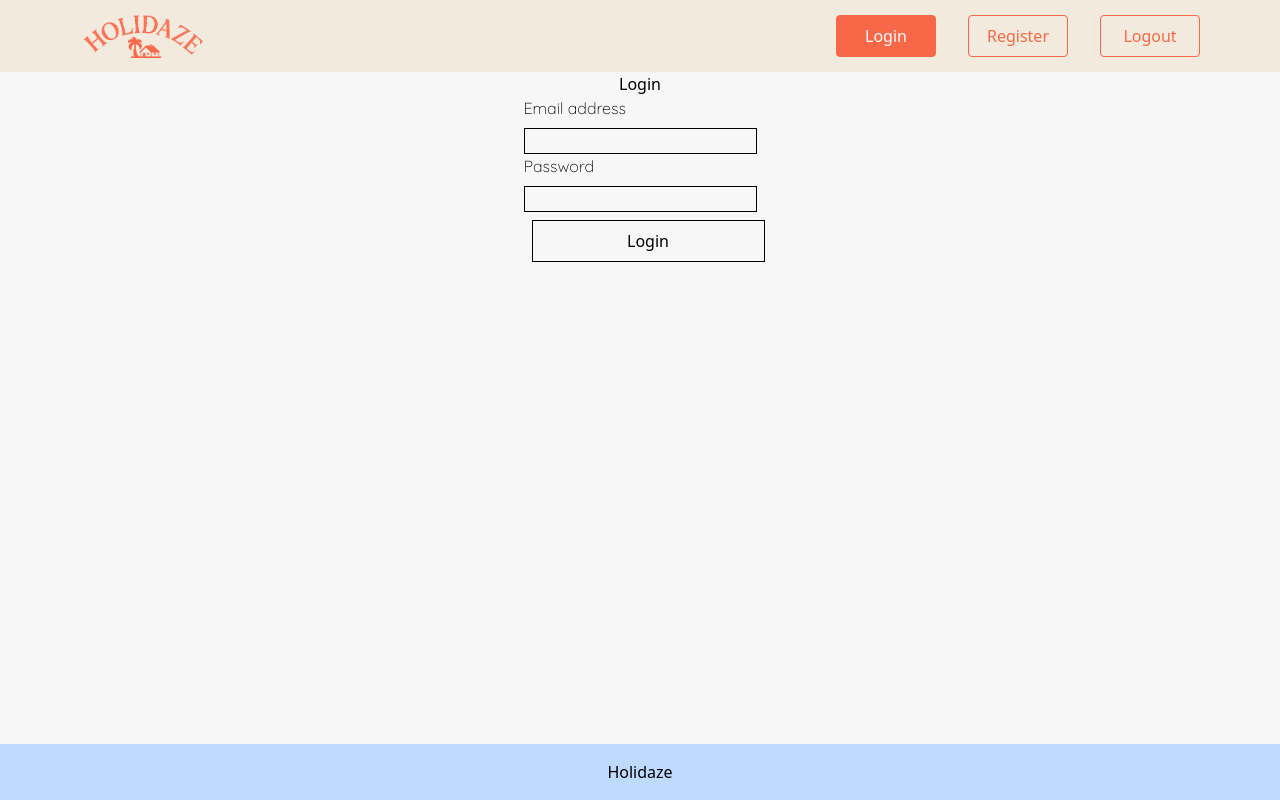
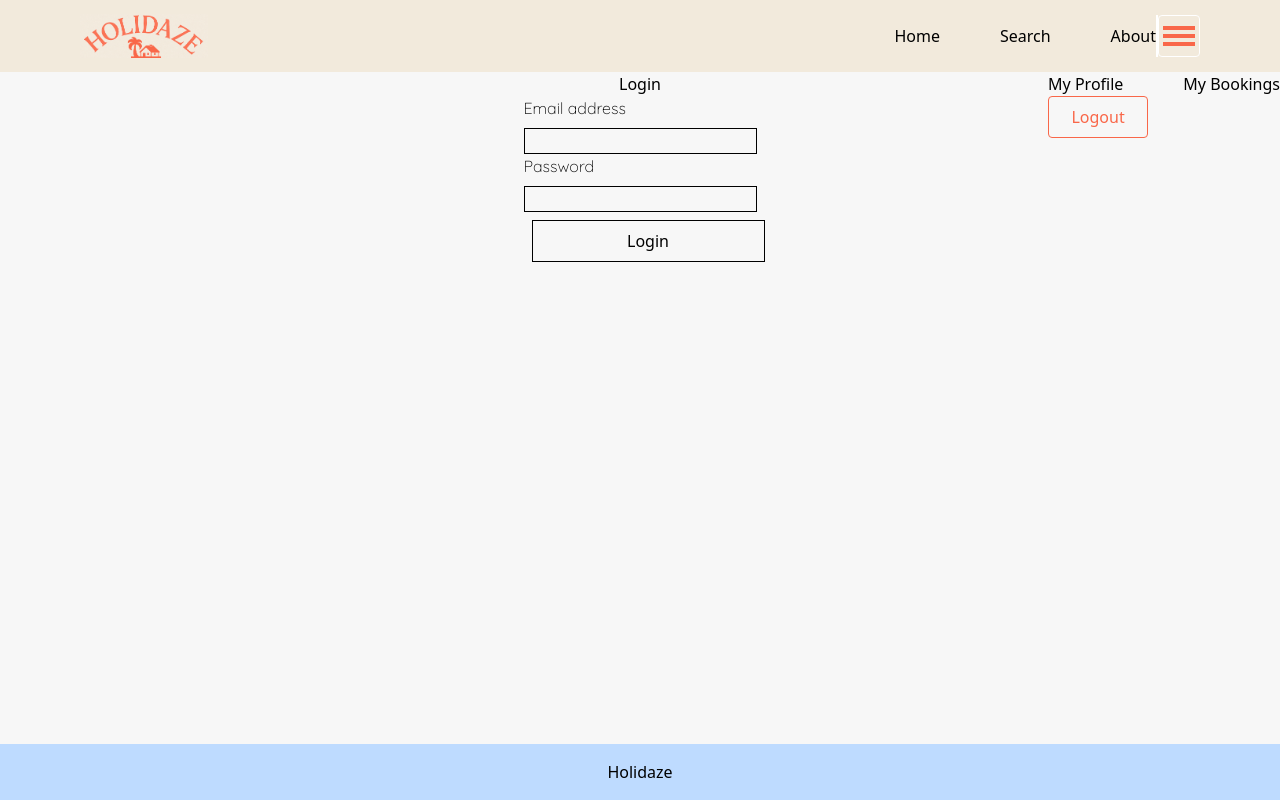
Before and after one commit to IngridOrnum/ingrid_holidaze_2025, a React (Vite) app: page /login in a window 1280 px wide. Built offline with nearby package versions, Linux system fonts and the light colour scheme; sample sign-in values are in the browser's storage.

Commit message:
Chore: Added links to header

```diff
--- a/src/Api/Auth/Logout.jsx
+++ b/src/Api/Auth/Logout.jsx
@@ -5,13 +5,13 @@ export function Logout() {
     const navigate = useNavigate();
 
     useEffect(() => {
-        // Clear stored user data
+
         localStorage.removeItem("accessToken");
         localStorage.removeItem("user");
 
-        // Optionally delay to show a logout message, or just redirect
-        navigate("/login"); // or "/"
+        navigate("/");
+        window.location.reload();
     }, [navigate]);
 
-    return null; // or return a loading message if you want
+    return null;
 }
--- a/src/Api/Auth/Register.jsx
+++ b/src/Api/Auth/Register.jsx
@@ -1,6 +1,8 @@
 import {API_AUTH_REGISTER} from "../constants.jsx";
 
 export async function Register({name, email, password, venueManager = false}) {
+
+
     try {
         const response = await fetch(API_AUTH_REGISTER, {
             method: 'POST',
@@ -18,6 +20,7 @@ export async function Register({name, email, password, venueManager = false}) {
         const data = await response.json();
         console.log('API Response:', response.status, data);
 
+
         if (!response.ok) {
             throw new Error(data.message || 'Registration failed');
         }
--- a/src/Components/Layout/Header.jsx
+++ b/src/Components/Layout/Header.jsx
@@ -1,24 +1,89 @@
 import {Link} from "react-router-dom";
+import {useEffect, useState} from "react";
 
 export function Header() {
+    const [isLoggedIn, setIsLoggedIn] = useState(false);
+    const [menuOpen, setMenuOpen] = useState(false);
+
+
+    useEffect(() => {
+        const token = localStorage.getItem("accessToken");
+        setIsLoggedIn(!!token);
+    }, []);
+
     return (
-        <header className={"flex justify-between p-4 bg-secondary-beige px-[80px] py-[14px] items-center"}>
+        <header className={"flex justify-between p-4 bg-secondary-beige px-[80px] py-[14px] items-center relative"}>
             <Link to={"/"}>
                 <img src="/assets/logo.png" alt="Holidaze Logo" className={"w-[128px] h-[44px] cursor-pointer"}/>
             </Link>
             <div className={"flex gap-8"}>
+                {!isLoggedIn ? (
+                    <>
                         <Link to={"/login"}>
-                    <button className={"bg-primary-orange text-custom-white border border-primary-orange cursor-pointer w-[100px] py-2 rounded hover:bg-custom-white hover:text-primary-orange"}>Login</button>
+                            <button
+                                className={"bg-primary-orange text-custom-white border border-primary-orange cursor-pointer w-[100px] py-2 rounded hover:bg-custom-white hover:text-primary-orange"}>Login
+                            </button>
                         </Link>
                         <Link to={"/register"}>
-                    <button className={"text-primary-orange border border-primary-orange cursor-pointer w-[100px] py-2 rounded hover:bg-custom-white hover:text-primary-orange"}>Register</button>
+                            <button
+                                className={"text-primary-orange border border-primary-orange cursor-pointer w-[100px] py-2 rounded hover:bg-custom-white hover:text-primary-orange"}>Register
+                            </button>
                         </Link>
+                    </>
+                ) : (
+                    <>
+                        <nav className={"flex items-center"}>
+                            <ul className={"flex gap-[60px]"}>
+                                <Link to={"/"}>
+                                    <li>Home</li>
+                                </Link>
+                                <Link to={"/search-results"}>
+                                    <li>Search</li>
+                                </Link>
+                                <Link to={"/"}>
+                                    <li>About</li>
+                                </Link>
+                            </ul>
+                            <div className={"bg-white w-[2px] h-full"}></div>
+                            <div className={"border border-white rounded"}>
+                                <img src="" alt=""/>
+                                <button
+                                    onClick={() => setMenuOpen(!menuOpen)}
+                                    className={`flex flex-col justify-center items-center w-10 h-10 relative group`}>
+                                    <span
+                                        className={`bg-primary-orange h-1 w-8 mb-1 transform transition duration-300 ease-in-out ${menuOpen ? "rotate-45 translate-y-2" : ""}`}></span>
+                                    <span
+                                        className={`bg-primary-orange h-1 w-8 mb-1 transition-opacity duration-300 ${
+                                            menuOpen ? "opacity-0" : "opacity-100"
+                                        }`}
+                                    ></span>
+                                    <span
+                                        className={`bg-primary-orange h-1 w-8 transform transition duration-300 ease-in-out ${
+                                            menuOpen ? "-rotate-45 -translate-y-2" : ""
+                                        }`}
+                                    ></span>
+                                </button>
+                            </div>
+                            <div className={"dropdown-menu absolute top-full right-0 z-20"}>
+                                <ul className={"flex gap-[60px]"}>
+                                    <Link to={"/profile"}>
+                                        <li>My Profile</li>
+                                    </Link>
+                                    <Link to={"/bookings"}>
+                                        <li>My Bookings</li>
+                                    </Link>
+                                </ul>
                                 <Link to="/logout">
-                    <button className="text-primary-orange border border-primary-orange cursor-pointer w-[100px] py-2 rounded hover:bg-custom-white hover:text-primary-orange">
+                                    <button
+                                        className="text-primary-orange border border-primary-orange cursor-pointer w-[100px] py-2 rounded hover:bg-custom-white hover:text-primary-orange">
                                         Logout
                                     </button>
                                 </Link>
-
+                            </div>
+                        </nav>
+                    </>
+                )
+                }
             </div>
         </header>
     )
--- a/src/Routes/Auth/Login.jsx
+++ b/src/Routes/Auth/Login.jsx
@@ -1,10 +1,12 @@
 import { useState } from "react";
 import {Login} from "../../Api/Auth/Login.jsx";
+import {useNavigate} from "react-router-dom";
 
 
 export function OnLogin() {
     const [error, setError] = useState(null);
     const [success, setSuccess] = useState(null);
+    const navigate = useNavigate();
 
     async function handleSubmit(event) {
         event.preventDefault();
@@ -19,6 +21,9 @@ export function OnLogin() {
 
             localStorage.setItem("accessToken", response.data.accessToken);
             localStorage.setItem("user", JSON.stringify(response.data));
+
+            navigate("/");
+            window.location.reload();
 
             setSuccess("Login successful!");
             setError(null);
--- a/src/Routes/Auth/Register.jsx
+++ b/src/Routes/Auth/Register.jsx
@@ -1,9 +1,11 @@
 import {Register} from "../../Api/Auth/Register.jsx";
 import { useState } from "react";
+import {useNavigate} from "react-router-dom";
 
 export function OnRegister() {
     const [error, setError] = useState(null);
     const [success, setSuccess] = useState(null);
+    const navigate = useNavigate();
 
     async function handleSubmit(event) {
         event.preventDefault();
@@ -23,6 +25,10 @@ export function OnRegister() {
         try {
             const response = await Register({ name, email, password, venueManager });
             console.log("Registration success:", response);
+
+            navigate("/login");
+            window.location.reload();
+
             setSuccess("Registration successful!");
             setError(null);
         } catch (error) {
--- /dev/null
+++ b/src/Routes/Customer/Bookings.jsx
@@ -0,0 +1,7 @@
+export function Bookings() {
+    return (
+        <>
+            <h1>My Bookings</h1>
+        </>
+    )
+}
--- a/src/Routes/Customer/CustomerProfile.jsx
+++ /dev/null
@@ -1,7 +0,0 @@
-export function CustomerProfile() {
-    return (
-        <>
-            <h1>Customer Profile</h1>
-        </>
-    )
-}
--- /dev/null
+++ b/src/Routes/Profile.jsx
@@ -0,0 +1,7 @@
+export function Profile() {
+    return (
+        <>
+            <h1>My Profile</h1>
+        </>
+    )
+}
--- a/src/Routes/VenueManager/VenueManagerProfile.jsx
+++ /dev/null
@@ -1,7 +0,0 @@
-export function VenueManagerProfile() {
-    return (
-        <>
-            <h1>Venue Manager Profile</h1>
-        </>
-    )
-}
```
Also changed, not shown: src/main.jsx (+8 -8 lines), src/Routes/Dashboard.jsx (added). Lines whose indentation alone changed are shown as unchanged.
